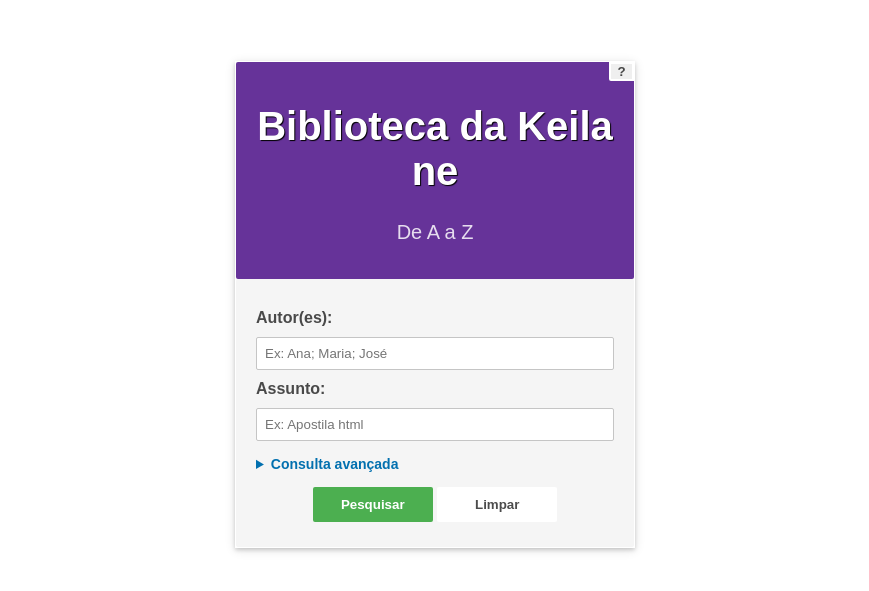
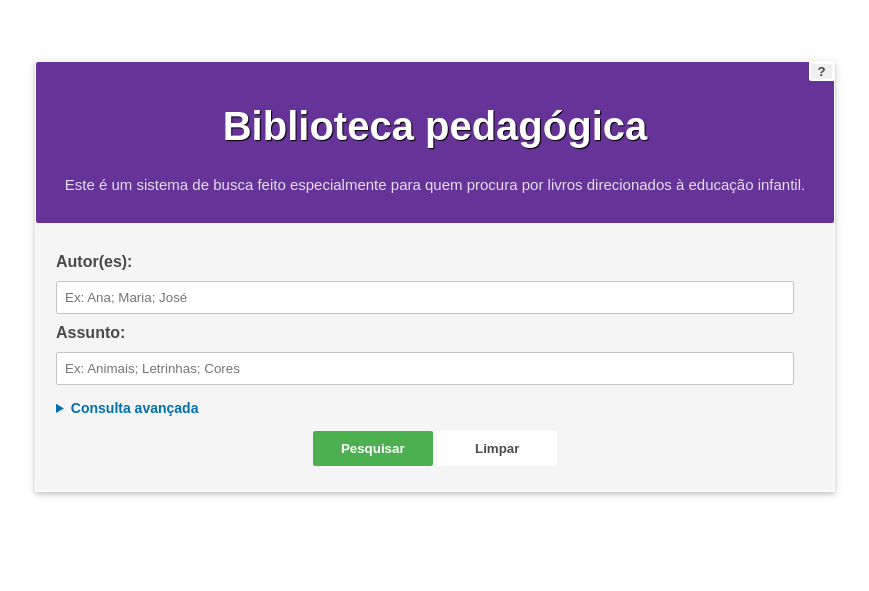
Before and after one commit to keilanerizza/busca_biblioteca, a plain HTML site: page index.html in a window 1280 px wide. Shown: the part 115-706 px from the top of the page, without its empty margins (205-1074 px from the left). Drawn offline with Linux system fonts and the light colour scheme.

Commit message:
Biblioteca pedagógica

```diff
--- a/css/style.css
+++ b/css/style.css
@@ -3,7 +3,7 @@ body, html, *{
 }
 .container {
 	margin: 22vh auto;
-	max-width: 50vh;
+	max-width: 100vh;
 }
 .content {
 	padding: 1px;
@@ -24,7 +24,7 @@ header h1 {
 }
 
 header p {
-	font-size: 20px;
+	font-size: 15px;
 	color: rgba(255, 255, 255, 0.835);
 }
 
--- a/index.html
+++ b/index.html
@@ -1,9 +1,9 @@
 <!DOCTYPE html>
 <html>
 <head>
-	<title>Biblioteca da Keilane</title>
+	<title>Biblioteca pedagógica</title>
 	<meta charset="UTF-8">
-	<link rel="icon" sizes="192x192" href="http://cur.cursors-4u.net/toons/too-10/too1016.png">
+	<link rel="icon" sizes="192x192" href="http://designer.arianapaz.com.br/wp-content/uploads/sites/2/2015/03/livro-icon.png">
 	<link rel="stylesheet" type="text/css" href="css/style.css">
 	<script src="js/script.js"></script>
 	<meta name="viewport" content="width=device-width,initial-scale=1">
@@ -13,8 +13,8 @@
 		<div class="content">
 			<input type="button" value="?" onclick="mostrarAjuda()" id="btnAjuda">
 			<header>
-				<h1>Biblioteca da Keilane</h1>
-				<p>De A a Z</p>
+				<h1>Biblioteca pedagógica</h1>
+				<p>Este é um sistema de busca feito especialmente para quem procura por livros direcionados à educação infantil.</p>
 			</header>
 
 			<section>
@@ -23,16 +23,17 @@
 					<input type="text" name="autor" id="txtAutor" placeholder="Ex: Ana; Maria; José">
 
 					<label>Assunto:</label>
-					<input type="text" name="assunto" id="txtAssunto" placeholder="Ex: Apostila html">
+					<input type="text" name="assunto" id="txtAssunto" placeholder="Ex: Animais; Letrinhas; Cores">
 
 					<details>
 						<summary>
 							Consulta avançada
-							<div class="barraProg" id="porcentagemProgresso"></div>
 						</summary>
 						<label>ISBN:</label>
 						<input type="text" name="isbn" id="txtISBN" data-mask="999-9-99-999999-9" placeholder="Ex: Informe o International Standard Book Number (10 ou 13 dígitos)">
 					</details>
+
+					<div class="barraProg" id="porcentagemProgresso"></div>
 
 					<progress id="brrProgresso" class="barraProg" value="0" max="100">
 					</progress>
--- a/js/script.js
+++ b/js/script.js
@@ -54,7 +54,7 @@ function toggleProgressBar() {
 function iniciaCronometro() {
 	$('#brrProgresso').val($('#brrProgresso').val() + 1);
 	$('#porcentagemProgresso').text($('#brrProgresso').val() + 1 + '%');
-	cronometroBusca = setTimeout("toggleProgressBar()", 500);
+	cronometroBusca = setTimeout("toggleProgressBar()", 100);
 }
 
 function cancelaBusca() {
```
Also changed, not shown: 1 other file.
